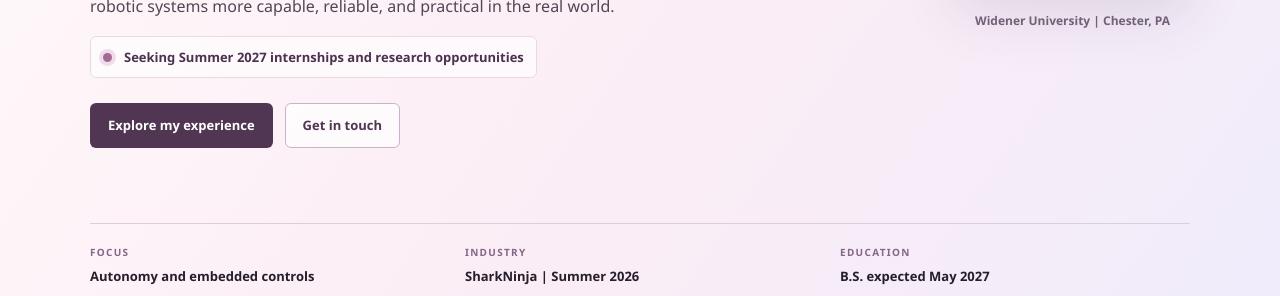
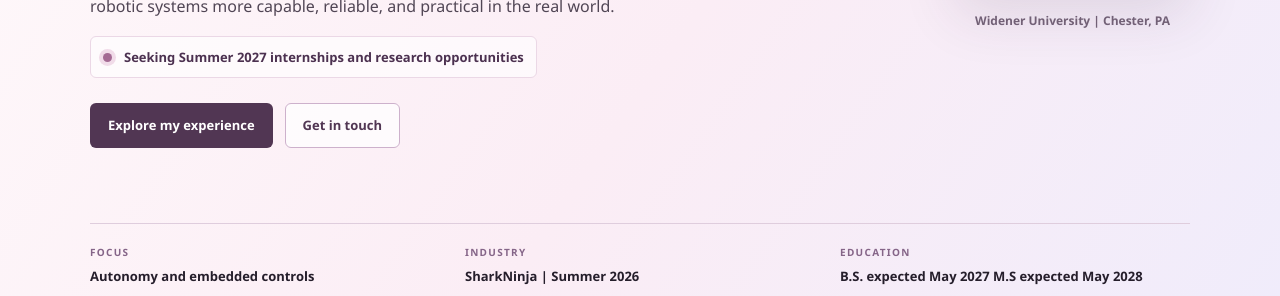
Before and after one commit to makiafausta-netizen/SalientFaustaPortfolio, a plain HTML site: page index.html in a window 1280 px wide. Shown: the part 504-800 px from the top of the page. Drawn offline with Linux system fonts and the light colour scheme.

Commit message:
index.html

```diff
--- a/index.html
+++ b/index.html
@@ -901,7 +901,7 @@ h1 em {
 
     <div>
       <span class="small-label">EDUCATION</span>
-      <strong>B.S. expected May 2027</strong>
+      <strong>B.S. expected May 2027 M.S expected May 2028</strong>
     </div>
   </div>
 </section>
```
